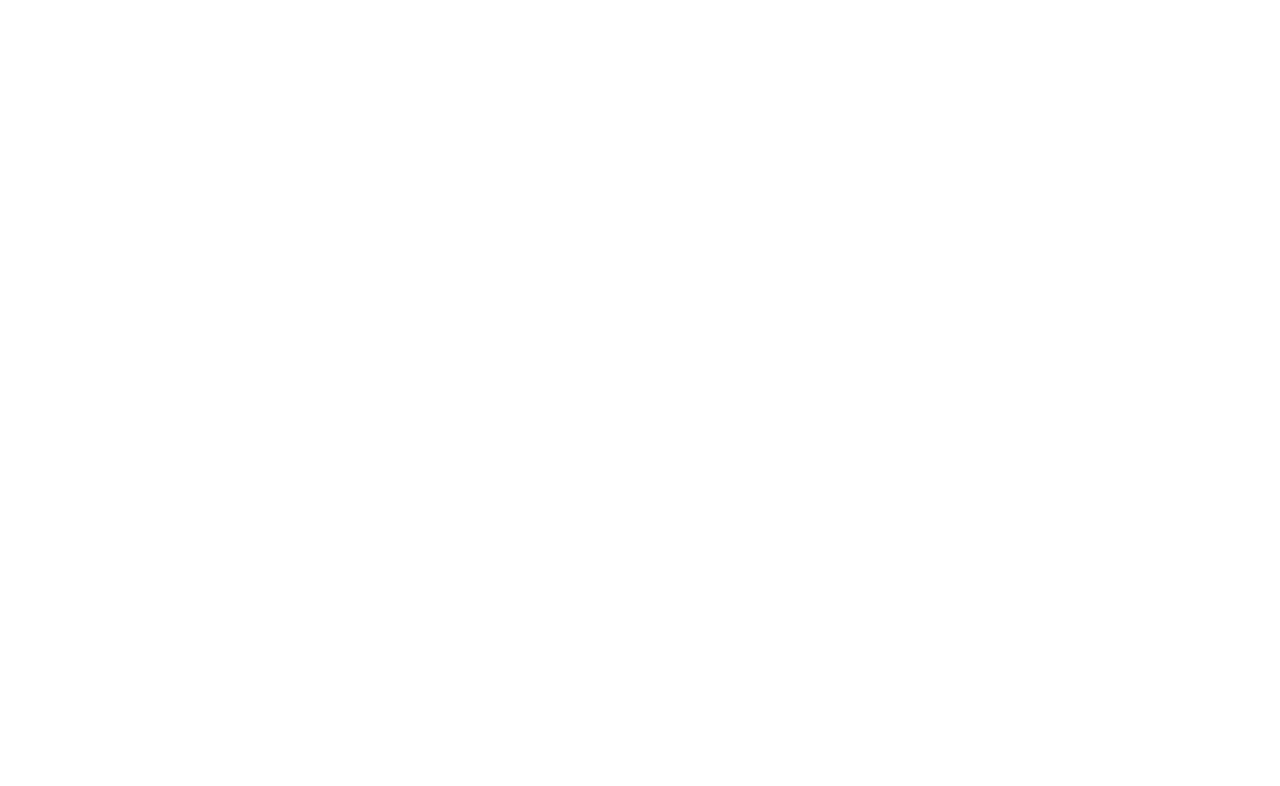
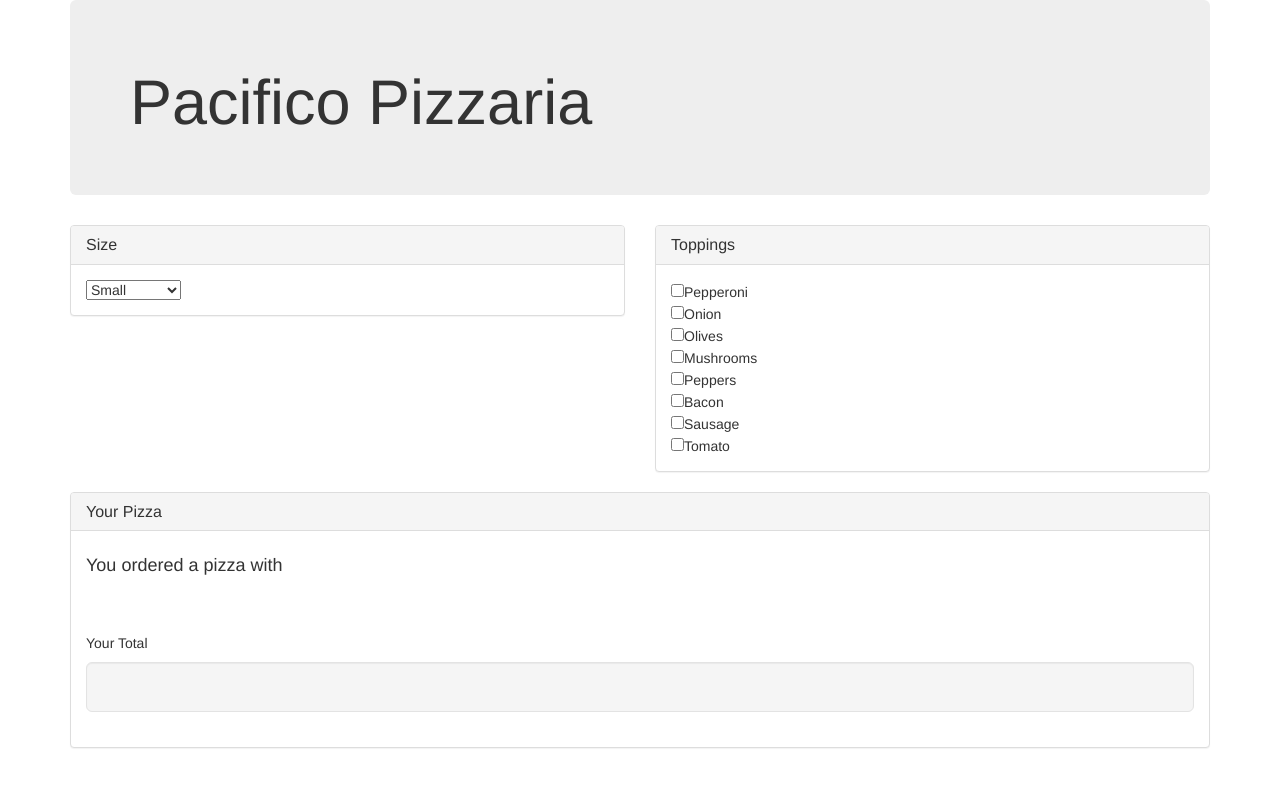
Before and after one commit to Cmwingo/pizza, a plain HTML site: page index.html in a window 1280 px wide. Drawn offline with Linux system fonts and the light colour scheme.

Commit message:
Set up initial files and html wireframe

```diff
--- a/index.html
+++ b/index.html
@@ -10,7 +10,61 @@
 
   <body>
     <div class="container">
-
+      <div class="jumbotron">
+        <h1>Pacifico Pizzaria</h1>
+      </div>
+      <div class="row">
+        <div class="col-md-6">
+          <div class="panel panel-default">
+            <div class="panel-heading">
+              <h3 class="panel-title">Size</h3>
+            </div>
+            <div class="panel-body">
+              <select id="size">
+                <option value="small">Small</option>
+                <option value="medium">Medium</option>
+                <option value="large">Large</option>
+                <option value="x-large">Extra Large</option>
+              </select>
+            </div>
+          </div>
+        </div>
+        <div class="col-md-6">
+          <div class="form-group">
+             <div class="panel panel-default">
+               <div class="panel-heading">
+                 <h3 class="panel-title">Toppings</h3>
+               </div>
+               <div class="panel-body">
+                 <input type="checkbox" name="toppings" value="pepperoni">Pepperoni<br>
+                 <input type="checkbox" name="toppings" value="onion">Onion<br>
+                 <input type="checkbox" name="toppings" value="olive">Olives<br>
+                 <input type="checkbox" name="toppings" value="mushroom">Mushrooms<br>
+                 <input type="checkbox" name="toppings" value="pepper">Peppers<br>
+                 <input type="checkbox" name="toppings" value="bacon">Bacon<br>
+                 <input type="checkbox" name="toppings" value="sausage">Sausage<br>
+                 <input type="checkbox" name="toppings" value="tomato">Tomato<br>
+               </div>
+             </div>
+           </div>
+        </div>
+      </div>
+      <div class="row">
+        <div class="col-md-12">
+          <div class="panel panel-default">
+            <div class="panel-heading">
+              <h3 class="panel-title">Your Pizza</h3>
+            </div>
+            <div class="panel-body">
+              <h4>You ordered a <span id="pizza-size"></span> pizza with <span id="pizza-toppings"></span></h4>
+              <br><br>
+              <h5>Your Total</h5>
+              <div class="well well-lg" id="pizza-price">
+              </div>
+            </div>
+          </div>
+        </div>
+      </div>
     </div>
   </body>
 </html>
```
Also changed, not shown: 1 other file.
